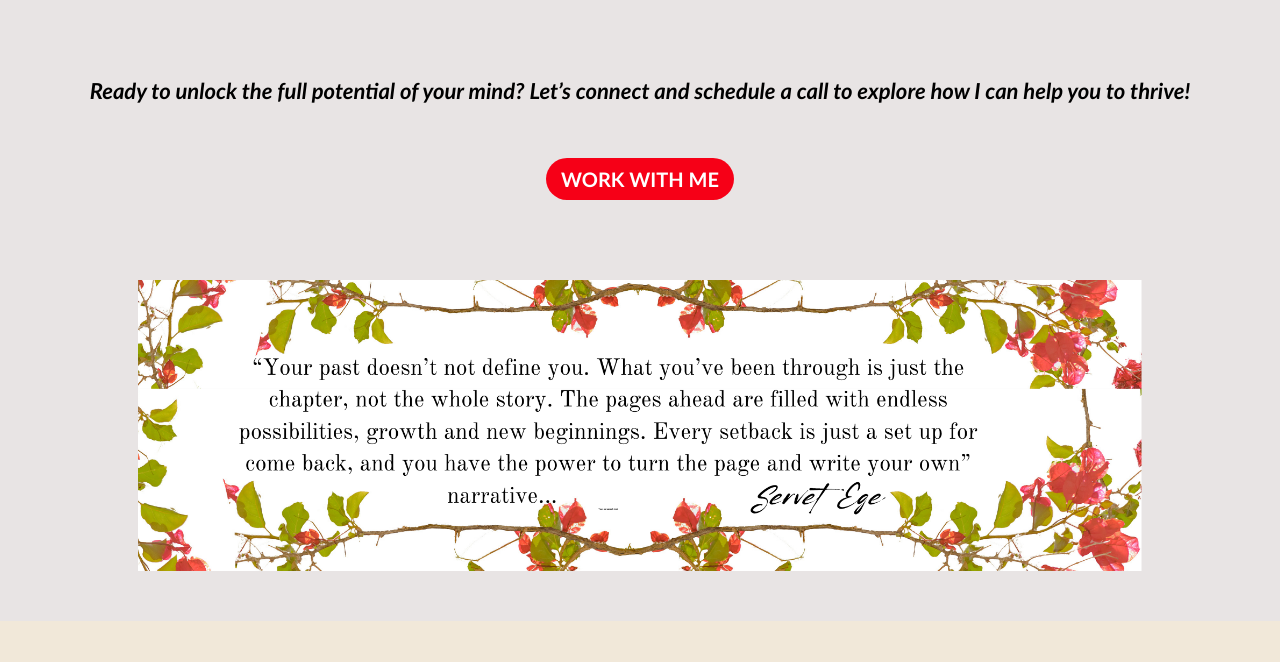
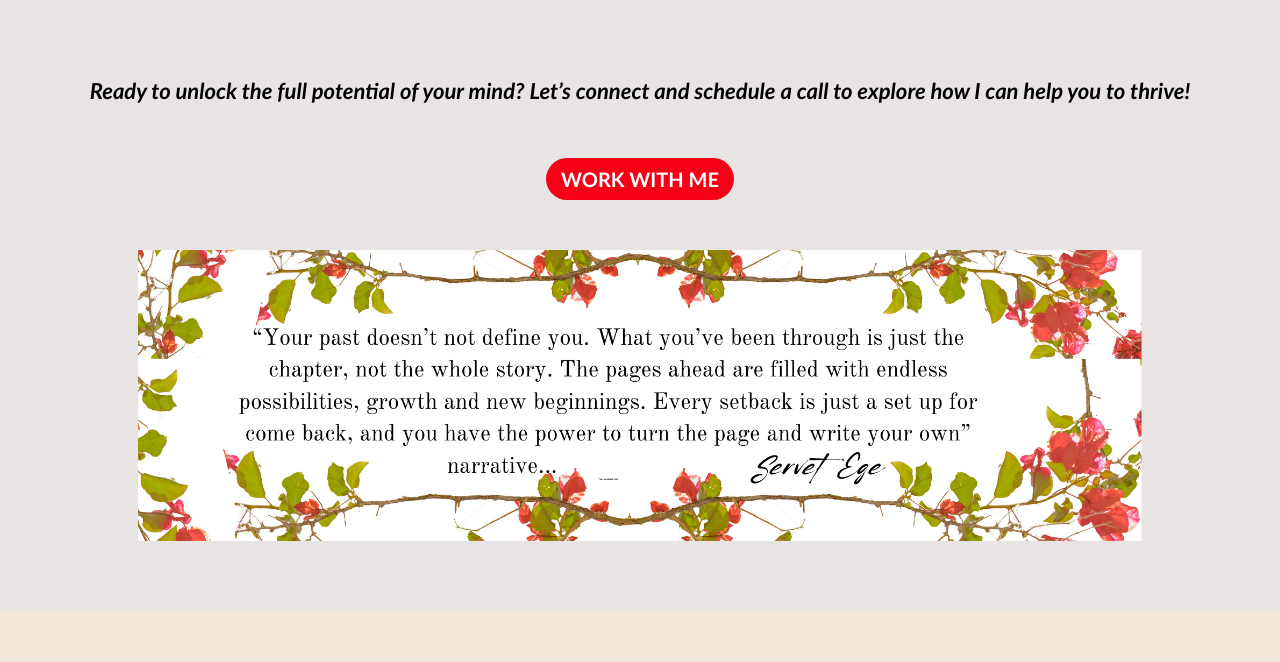
Before and after one commit to gericlois/SelfTransformingBrain, a PHP site: page /pages/index.php in a window 1280 px wide. Shown: the part 3025-3687 px from the top of the page. Run offline with PHP 8.4, Linux system fonts and the light colour scheme; some web fonts are replaced.

Commit message:
3rd Revision

```diff
--- a/assets/css/main.css
+++ b/assets/css/main.css
@@ -1284,7 +1284,7 @@ Services_Intro Style
   width: 90%;
   max-width: 100%;
   height: auto;
-  padding-top: 40px;
+  padding: 10px 0px 20px 0px;
 }
 
 .services_intro span.button {
--- a/pages/index.php
+++ b/pages/index.php
@@ -232,7 +232,7 @@
 
                     <div class="col-lg-12">
                         <div class="qoute">
-                            <img src="../assets/images/includes/your.png" alt="">
+                            <img src="../assets/images/includes/yours.png" alt="">
                         </div>
                     </div>
                 </div>
@@ -370,7 +370,7 @@
 
                     <div class="col-lg-12">
                         <div class="coming">
-                            <span class="button">FIND OUT MORaaaaaaaaaaaaaaaaaaaaaaaE</span><br><br><br>
+                            <span class="button">FIND OUT MORE</span><br><br><br>
                             <span class="transparent">BOOK ME FOR SPEAKING OR
                                 ATTENDING FOR WORKSHOPS…</span>
                         </div>
```
Also changed, not shown: assets/images/includes/Yours.png (renamed from assets/images/includes/Your.png).
